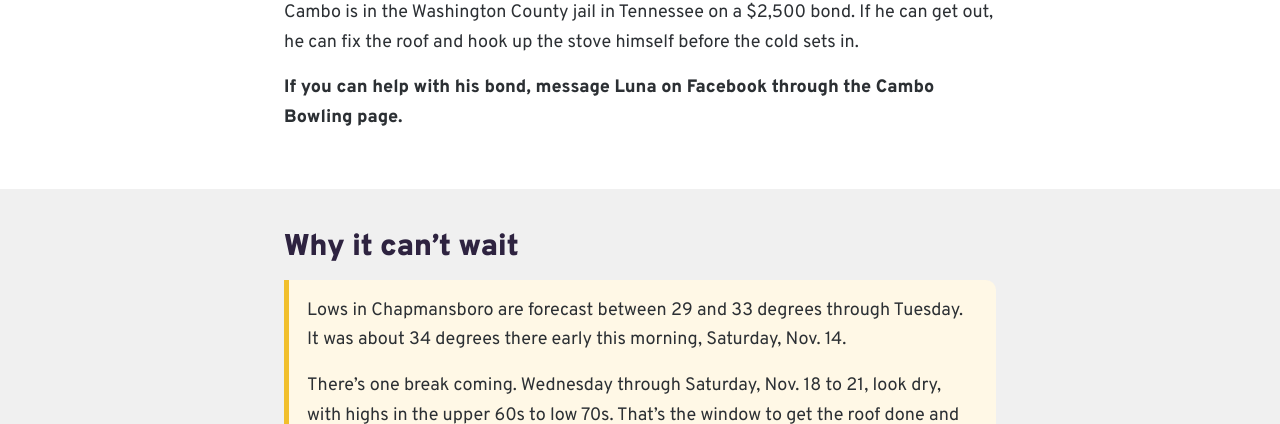
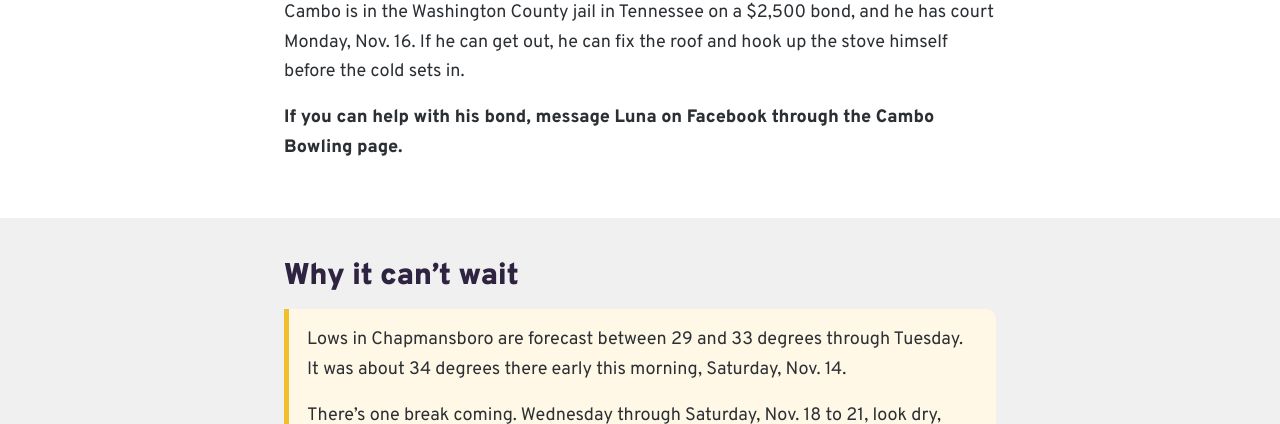
Before and after one commit to ScoopAndDude/kindling, a website: page public/Cambo/index.html in a window 1280 px wide. Shown: the part 676-1100 px from the top of the page. Drawn offline with Linux system fonts and the light colour scheme.

Commit message:
Cambo page: add his confirmed court date, Monday, Nov. 16
Co-Authored-By: Claude Opus 5.5 <noreply@anthropic.com>
Claude-Session: https://claude.ai/code/session_011VpLGEAh81SPuujRX6bUHm

```diff
--- a/public/Cambo/index.html
+++ b/public/Cambo/index.html
@@ -96,7 +96,7 @@
     <h2>Cambo&rsquo;s family needs a hand</h2>
     <p>Cambo is my best friend, and he&rsquo;s family to me. Some of you know him from my TikTok videos.</p>
     <h2 style="margin-top:28px">Getting Cambo home</h2>
-    <p>Cambo is in the Washington County jail in Tennessee on a $2,500 bond. If he can get out, he can fix the roof and hook up the stove himself before the cold sets in.</p>
+    <p>Cambo is in the Washington County jail in Tennessee on a $2,500 bond, and he has court Monday, Nov. 16. If he can get out, he can fix the roof and hook up the stove himself before the cold sets in.</p>
     <p><strong>If you can help with his bond, message Luna on Facebook through the Cambo Bowling page.</strong></p>
   </div>
 </section>
```
